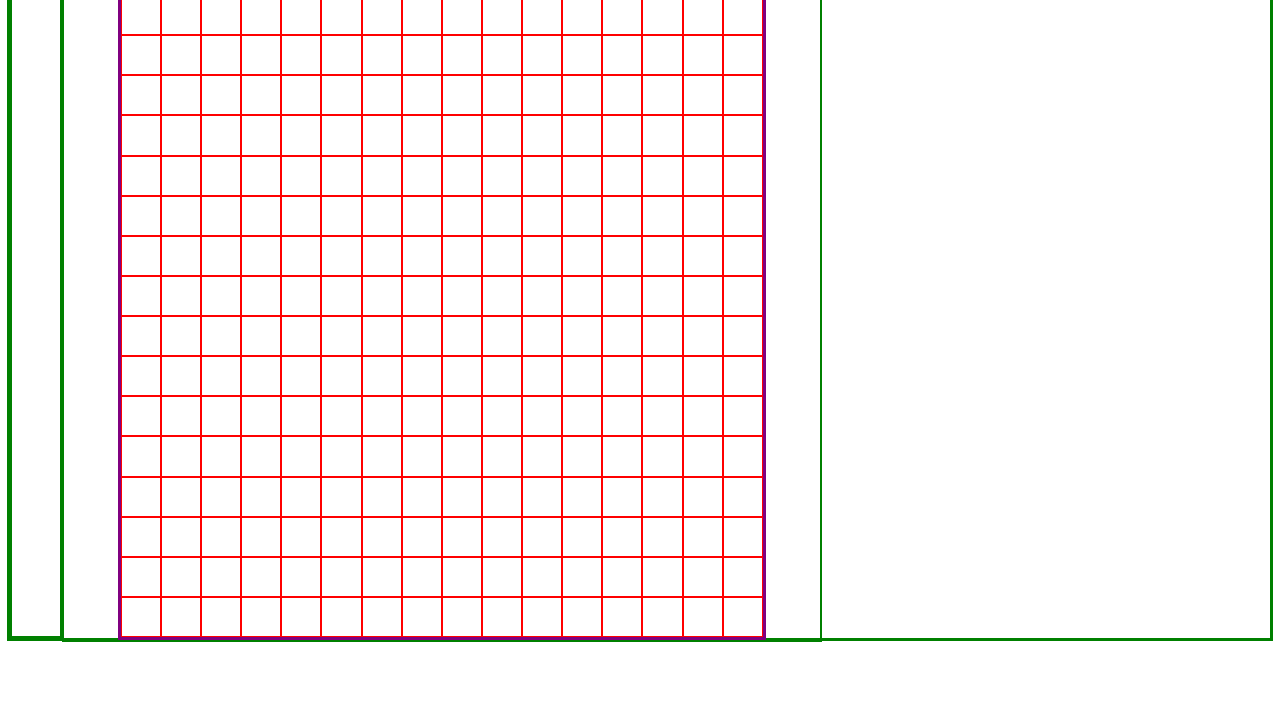
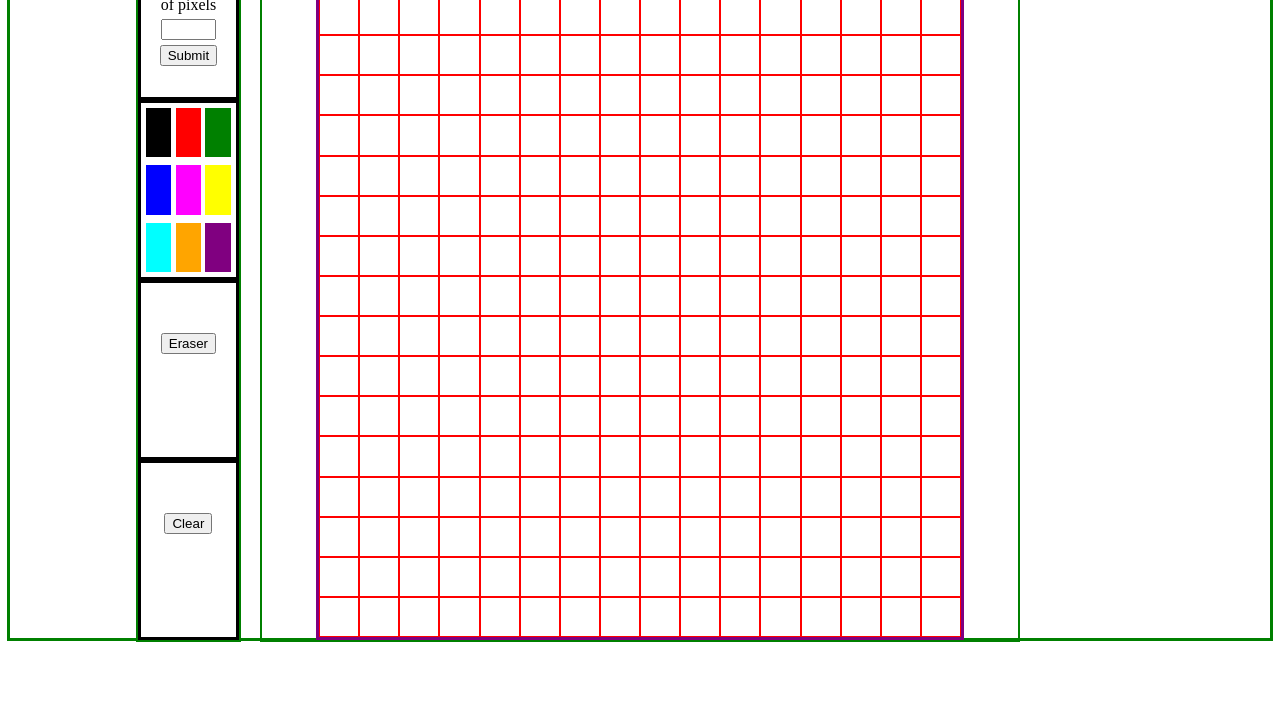
Before and after one commit to kentshenlim/Etch-A-Sketch, a plain HTML site: page index.html in a window 1280 px wide. Shown: the part 85-800 px from the top of the page. Drawn offline with Linux system fonts and the light colour scheme.

Commit message:
Modify color choices

```diff
--- a/index.html
+++ b/index.html
@@ -14,7 +14,32 @@
 
 
     <div class="sidebar">
-        <button id="clear">Clear</button>
+        <div class="pixel">
+            <label for="pixel-field" class="number-pixel">n by n number
+                of pixels</label>
+            <input type="text" id="pixel-field" class="number-pixel">
+            <button class="number-pixel">Submit</button>
+        </div>
+
+        <div class="color">
+            <div class="black color-opt"></div>
+            <div class="red color-opt"></div>
+            <div class="green color-opt"></div>
+            <div class="blue color-opt"></div>
+            <div class="magenta color-opt"></div>
+            <div class="yellow color-opt"></div>
+            <div class="cyan color-opt"></div>
+            <div class="orange color-opt"></div>
+            <div class="purple color-opt"></div>
+        </div>
+
+        <div class="erase">
+            <button id="erase">Eraser</button>
+        </div>
+
+        <div class="clear">
+            <button id="clear">Clear</button>
+        </div>
     </div>
 
 
--- a/style.css
+++ b/style.css
@@ -17,12 +17,22 @@ body {
     margin: 0 auto;
     border: green solid 3px;
     display: flex;
-    justify-content: start;
+    justify-content: center;
+    position: relative;
 }
 
 
 body .sidebar {
     border: green solid 2px;
+    position: absolute;
+    top:0%;
+    left: 10%; /*.sidebar to end while .drawing-window at center*/
+    width: 8%;
+    height: 100%;
+    display: flex;
+    flex-direction: column;
+    justify-content: space-around;
+    align-items: center;
 }
 
 
@@ -33,7 +43,61 @@ body .drawing-window {
 }
 
 
+/*Sidebar feature*/
+.sidebar .pixel,
+.sidebar .color,
+.sidebar .erase,
+.sidebar .clear {
+    width: 100%;
+    height: 25%;
+    border: solid black 3px;
+    text-align: center;
+    box-sizing: border-box;
+    padding-top: 50%;
+}
 
+
+.sidebar .number-pixel {
+    display: block;
+    margin: 5% auto;
+}
+
+
+.sidebar input.number-pixel {
+    width: 50%;
+}
+
+
+.sidebar .color {
+    display: flex;
+    flex-direction: row;
+    flex-wrap: wrap;
+    gap: 5%;
+    justify-content: center;
+    align-content: center;
+    padding: 5%;
+}
+
+
+.sidebar .color .color-opt.black {background-color: #000000;}
+.sidebar .color .color-opt.red {background-color: #ff0000;}
+.sidebar .color .color-opt.green {background-color: #008000;}
+.sidebar .color .color-opt.blue {background-color: #0000ff;}
+.sidebar .color .color-opt.magenta {background-color: #ff00ff;}
+.sidebar .color .color-opt.yellow {background-color: #ffff00;}
+.sidebar .color .color-opt.cyan {background-color: #00ffff;}
+.sidebar .color .color-opt.orange {background-color: #ffa500;}
+.sidebar .color .color-opt.purple {background-color: #800080;}
+
+
+.sidebar .color .color-opt {
+    height: 30%;
+    width: 30%;
+    cursor: pointer;
+}
+
+
+/*Drawing window feature*/
 h1 {
     border: solid blue 1px;
     box-sizing: border-box;
```
